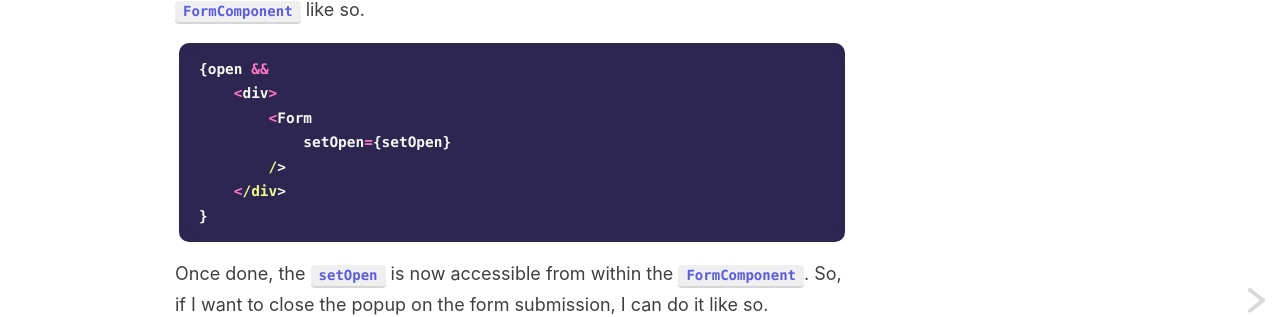
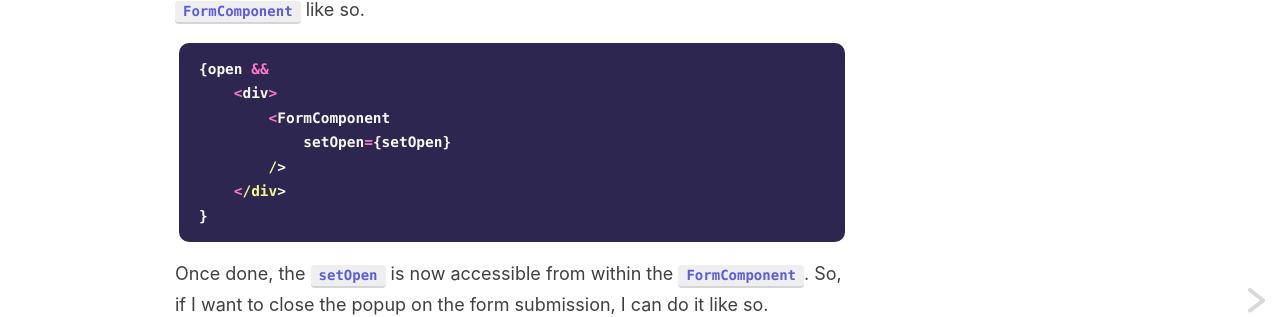
Before and after one commit to varunkumardev/amitmerchant1990.github.io, a Jekyll site: the page built from _posts/2021-03-06-update-state-of-hook-from-other-components-in-react.md, in a window 1280 px wide and 900 px high, scrolled down 1741 px. Shown: the part 150-467 px from the top of the window. Built offline with Jekyll 4.4.1, drawn with Linux system fonts in a browser that asks for light colours; comment, search, counter and statistics services are not loaded.

Commit message:
improve article.

````diff
--- a/_posts/2021-03-06-update-state-of-hook-from-other-components-in-react.md
+++ b/_posts/2021-03-06-update-state-of-hook-from-other-components-in-react.md
@@ -65,7 +65,7 @@ To do so, all **I needed to do is to pass in the `setOpen` function as a [prop](
 ```js
 {open &&
     <div>
-        <Form
+        <FormComponent
             setOpen={setOpen}
         />
     </div>
````
